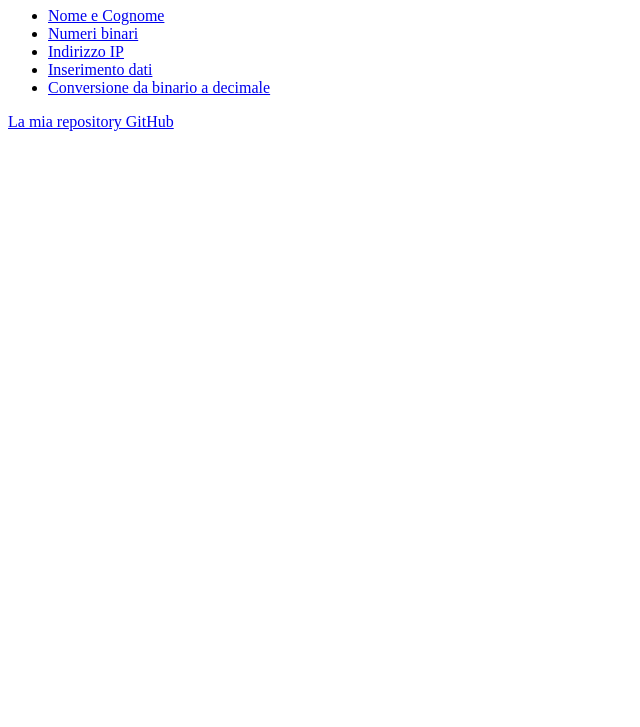
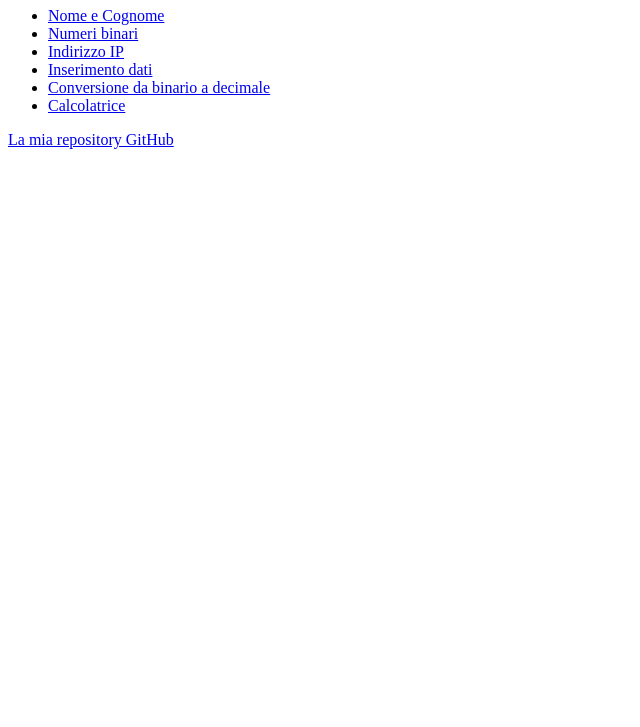
Before and after one commit to RiccardoPani/Javascript-4di, a plain HTML site: page index.html in a window 1280 px wide. Shown: the part 73-800 px from the top of the page, without its empty margins (0-640 px from the left). Drawn offline with Linux system fonts and the light colour scheme.

Commit message:
Update index.html

```diff
--- a/index.html
+++ b/index.html
@@ -15,7 +15,8 @@
         <li><a href="esercizio2.html">Numeri binari</a></li>
         <li><a href="indirizzoIP.html">Indirizzo IP</a></li>
          <li><a href="maschera.html">Inserimento dati</a></li>
-        <li><a href="ConversioneBinarioEsadecimale.html"> Conversione da binario a decimale</a></li>
+        <li><a href="calcolatrice.html"> Conversione da binario a decimale</a></li>
+        <li><a href="ConversioneBinarioEsadecimale.html"> Calcolatrice</a></li>
     </ul>
 
     <p>
```
